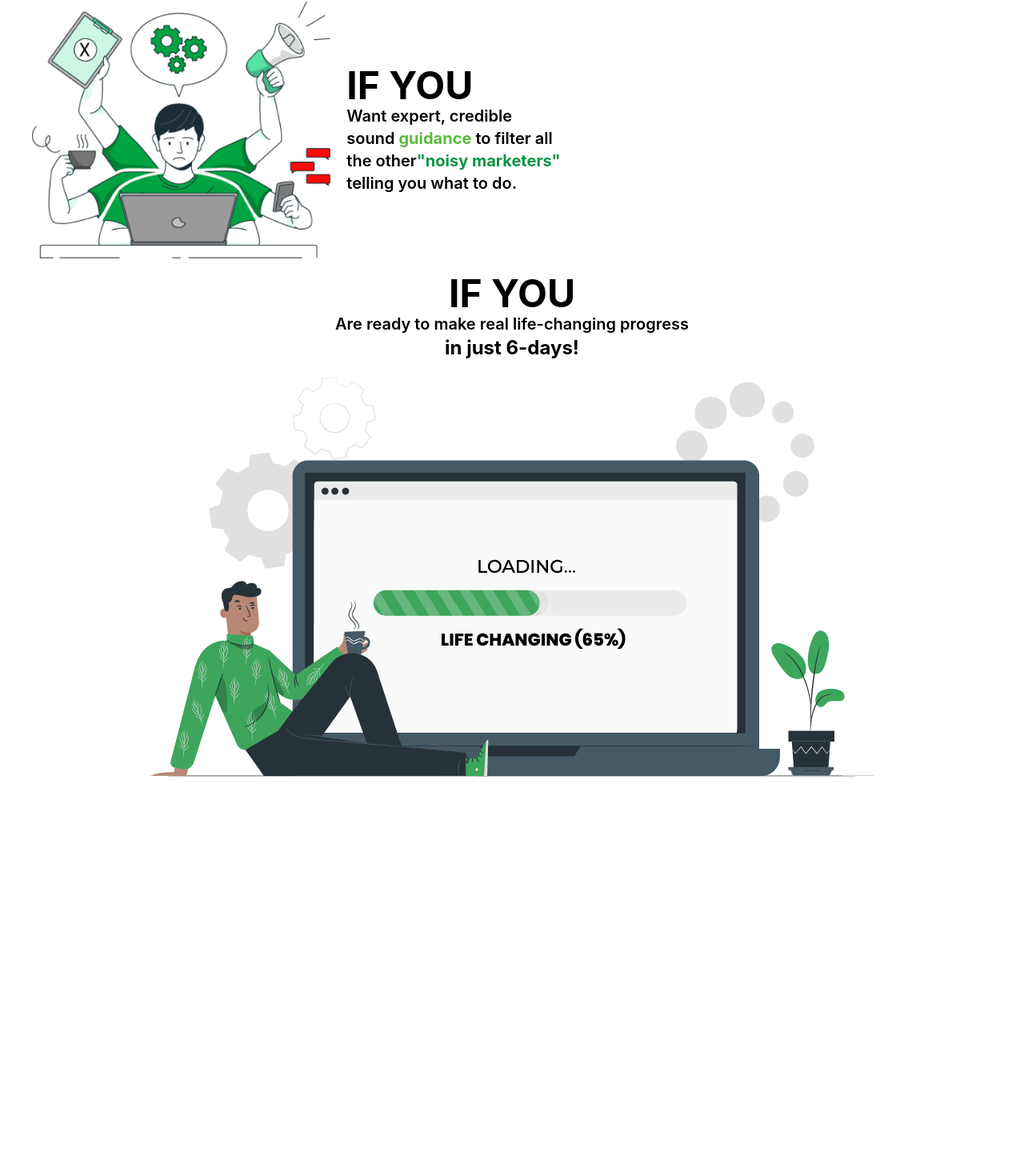
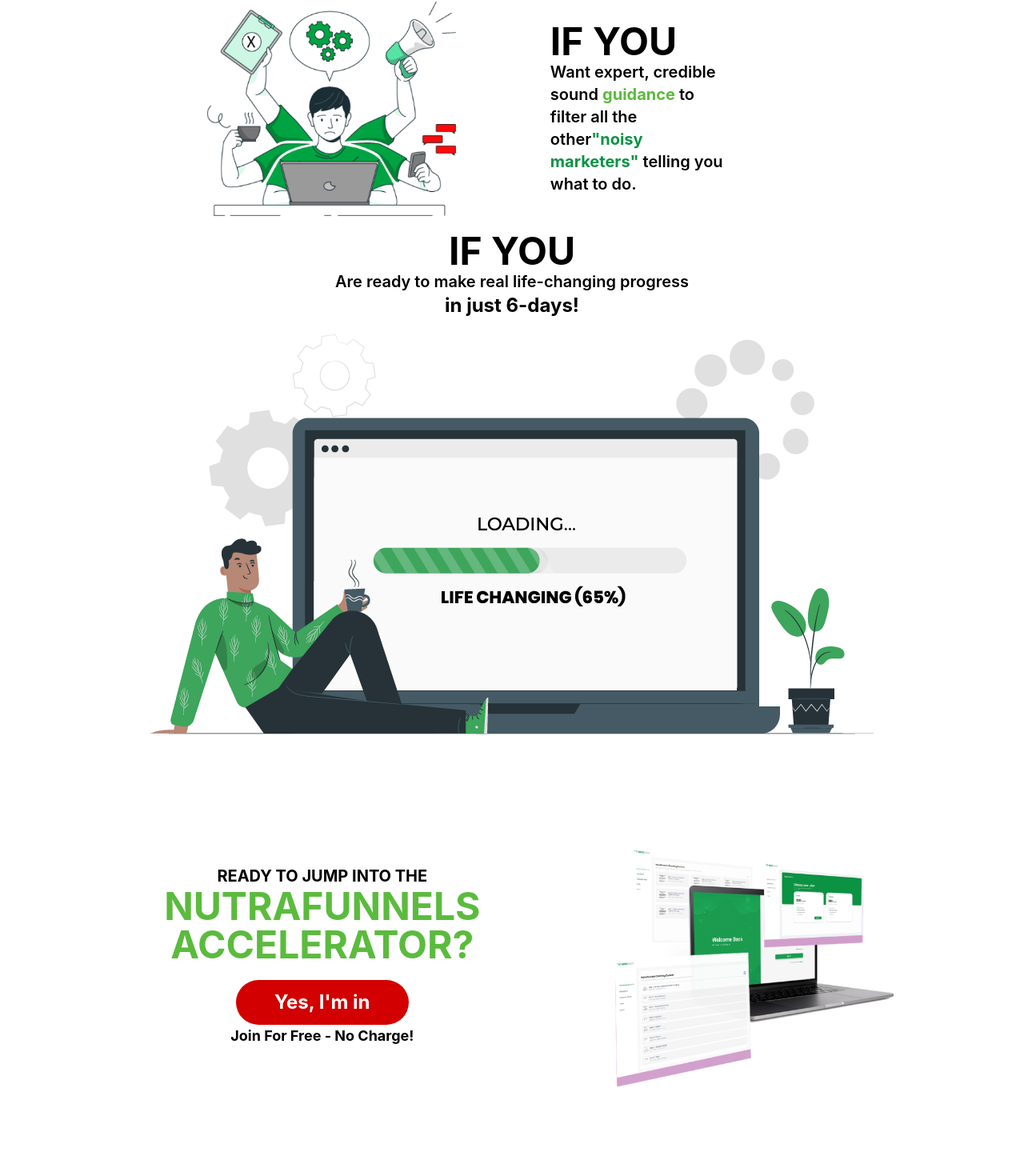
Before and after one commit to ShahzadAliSoomro/Health-Care-Website, a React (Create React App) app: page / in a window 1280 px wide. Shown: the part 5824-7294 px from the top of the page at 80% size. Before the commit the page ends 6835 px from the top, so only its background shows below. Built offline with nearby package versions, Linux system fonts and the light colour scheme.

Commit message:
bussiness grow  done

```diff
--- a/src/components/Grow/Business.jsx
+++ b/src/components/Grow/Business.jsx
@@ -5,6 +5,7 @@
     <div className="w-full">
       <div className="container mx-auto p-10">
         <div className="flex flex-col gap-5 justify-center items-center">
+          {/* /// THIS IS FOR YOU IF YOU /// */}
           <div className="flex flex-col text-center items-center">
             <p className="text-xl font-bold">THIS IS FOR</p>
             <h1 className="text-5xl font-bold text-[#5BBB3D]">YOU IF YOU</h1>
@@ -16,6 +17,7 @@
           <div className="flex justify-center items-center">
             <img src="/growimg/grow1.png" alt="" />
           </div>
+          {/* /// are you looking transition away from your primary income source /// */}
           <div className="flex flex-col text-center items-center gap-5">
             <p className="text-xl font-semibold w-full lg:w-7/12">
               Are looking to transition away from a J-O-B and{" "}
@@ -26,6 +28,7 @@
               <img src="/growimg/grow2.png" alt="" />
             </div>
           </div>
+          {/* /// if you currently are interested /// */}
           <div className="flex flex-col text-center items-center gap-5">
             <p className="text-2xl font-bold text-[#0B9443] w-full lg:w-3/12">
               IF YOU CURRENTLY ARE INTERESTED
@@ -43,13 +46,14 @@
               <img src="/growimg/grow3.png" alt="" />
             </div>
           </div>
-          <div className="flex gap-5 justify-center items-center">
-            <div className="mx-auto">
-              <img src="/growimg/grow4.png" alt="" className="" />
+          {/* /// Want expert, credible sound guidance to filter all the other noisy marketers telling you what to do /// */}
+          <div className="flex gap-10 justify-center items-center px-10">
+            <div className="ml-[16%] w-full">
+              <img src="/growimg/grow4.png" alt="" className="w-full lg:w-[80%]" />
             </div>
-            <div className="flex flex-col ">
+            <div className="flex flex-col mr-[16%]">
               <h1 className="text-5xl font-bold ">IF YOU</h1>
-              <p className="text-xl font-semibold w-full lg:w-4/12">
+              <p className="text-xl font-semibold w-full lg:w-8/12">
                 Want expert, credible sound{" "}
                 <span className="text-[#5BBB3D] font-bold">guidance</span> to
                 filter all the other
@@ -60,6 +64,7 @@
               </p>
             </div>
           </div>
+          {/* /// Are ready to make real life-changing progress /// */}
           <div className="flex flex-col gap-5 justify-center items-center">
             <div className="flex flex-col justify-center items-center">
               <h1 className="text-5xl font-bold ">IF YOU</h1>
@@ -74,6 +79,32 @@
               <img src="/growimg/grow5.png" alt="" />
             </div>
           </div>
+          {/* /// Ready to jump into the NutraFunnels Accelerator /// */}
+
+          <div className="flex flex-col md:flex-row w-full items-center ">
+          <div className="flex flex-col text-center ml-[10%]">
+          <p className="text-xl font-bold">READY TO JUMP INTO THE</p>
+            <h1 className="text-5xl font-bold text-[#5BBB3D]">NUTRAFUNNELS ACCELERATOR?</h1>
+            <div className="flex flex-col justify-center items-center text-center mt-5">
+            <div className="flex justify-center items-center">
+              <button className="bg-[#D20000] text-2xl font-bold text-white px-12 py-3 rounded-full">
+                Yes, I'm in
+              </button>
+            </div>
+            <p className="text-lg font-bold">Join For Free - No Charge! </p>
+          </div>
+            </div>
+            <div className="flex">
+              <div className="">
+              <img src="/growimg/grow6.png" alt="" className="w-[100%] h-[100%]"/>
+            </div>
+
+            </div>
+
+
+          </div>
+          {/* /// footer /// */}
+          <p className="text-xl font-normal">Copyrights © 2022 NutraFunnels. All Rights Reserved</p>
         </div>
       </div>
     </div>
```
Also changed, not shown: public/growimg/grow7.png (added).
